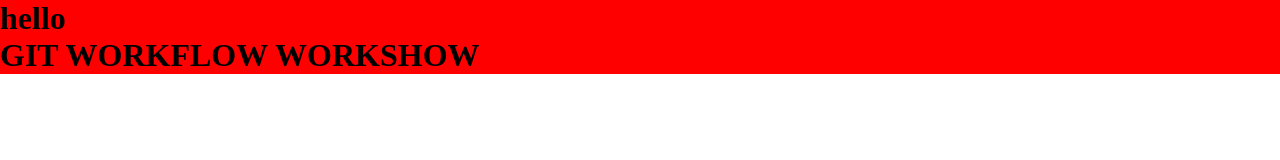
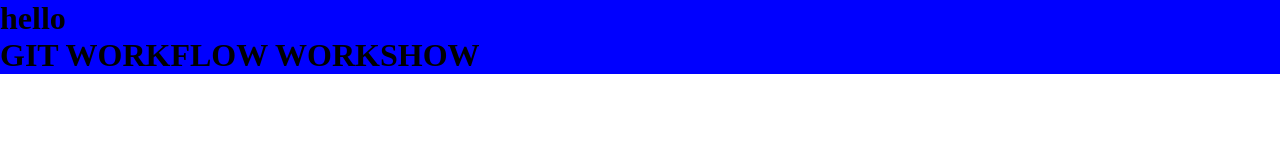
Before and after one commit to FACG5/Marwan-inass, a plain HTML site: page index.html in a window 1280 px wide. Drawn offline with Linux system fonts and the light colour scheme.

Commit message:
modified color from red to blue

```diff
--- a/style.css
+++ b/style.css
@@ -17,5 +17,5 @@
 }
 
 h1{
-  background-color: red;
+  background-color: blue
 }
```
